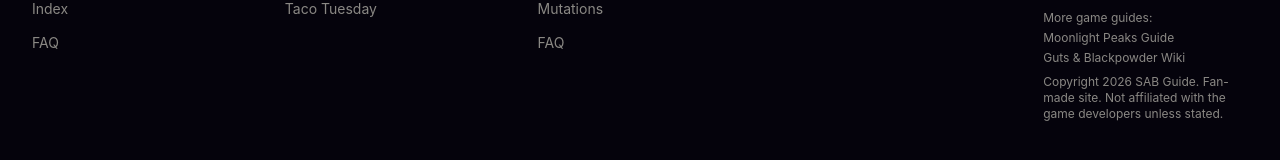
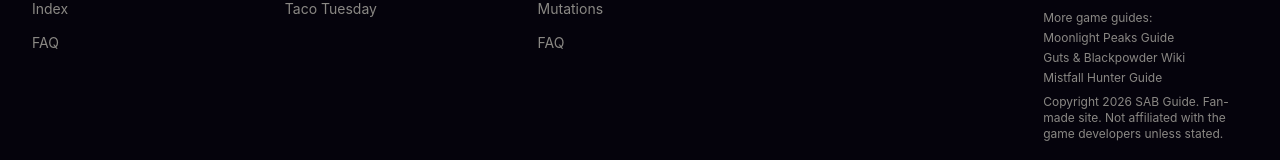
Before and after one commit to viridi0618/steal-a-brainrot-wiki, a Next.js app: page / in a window 1280 px wide. Shown: the part 7236-7396 px from the top of the page. Built offline with nearby package versions, Linux system fonts and the light colour scheme; no server answers.

Commit message:
Add Mistfall Hunter Guide to footer link network

```diff
--- a/src/components/Footer.tsx
+++ b/src/components/Footer.tsx
@@ -103,6 +103,7 @@ export default function Footer() {
                 <p className="text-xs text-[#8a8884]">More game guides:</p>
                 <a href="https://moonlightpeaksguide.wiki" target="_blank" rel="noopener" className="block text-xs text-[#8a8884] hover:text-[#f0ece4] transition">Moonlight Peaks Guide</a>
                 <a href="https://gutsandblackpowder.wiki" target="_blank" rel="noopener" className="block text-xs text-[#8a8884] hover:text-[#f0ece4] transition">Guts &amp; Blackpowder Wiki</a>
+                <a href="https://mistfallhuntergg.wiki" target="_blank" rel="noopener" className="block text-xs text-[#8a8884] hover:text-[#f0ece4] transition">Mistfall Hunter Guide</a>
                 <p className="text-xs text-[#8a8884] pt-1">
                   Copyright {new Date().getFullYear()} {siteConfig.shortName}. Fan-made site. Not affiliated with the game developers unless stated.
                 </p>
```
